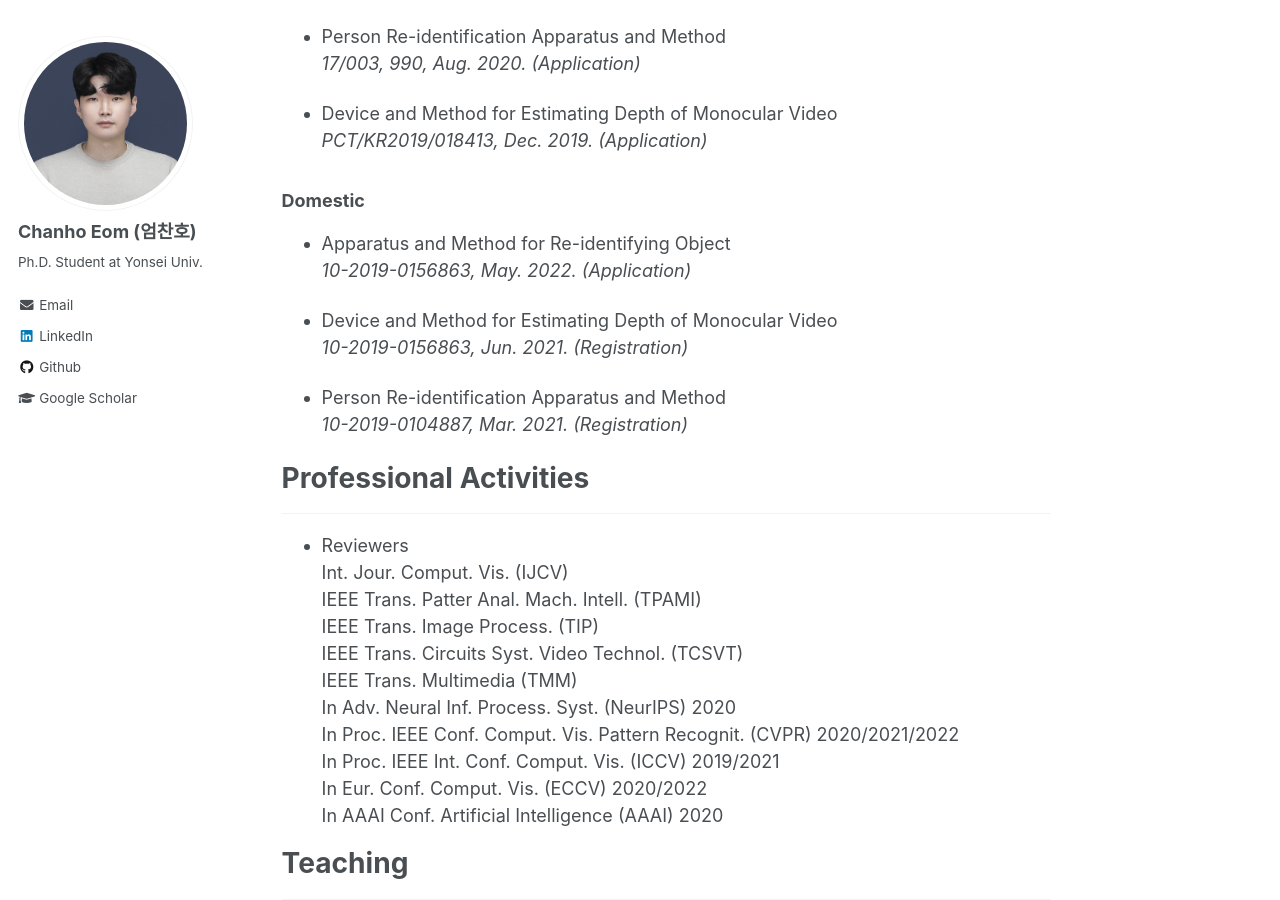
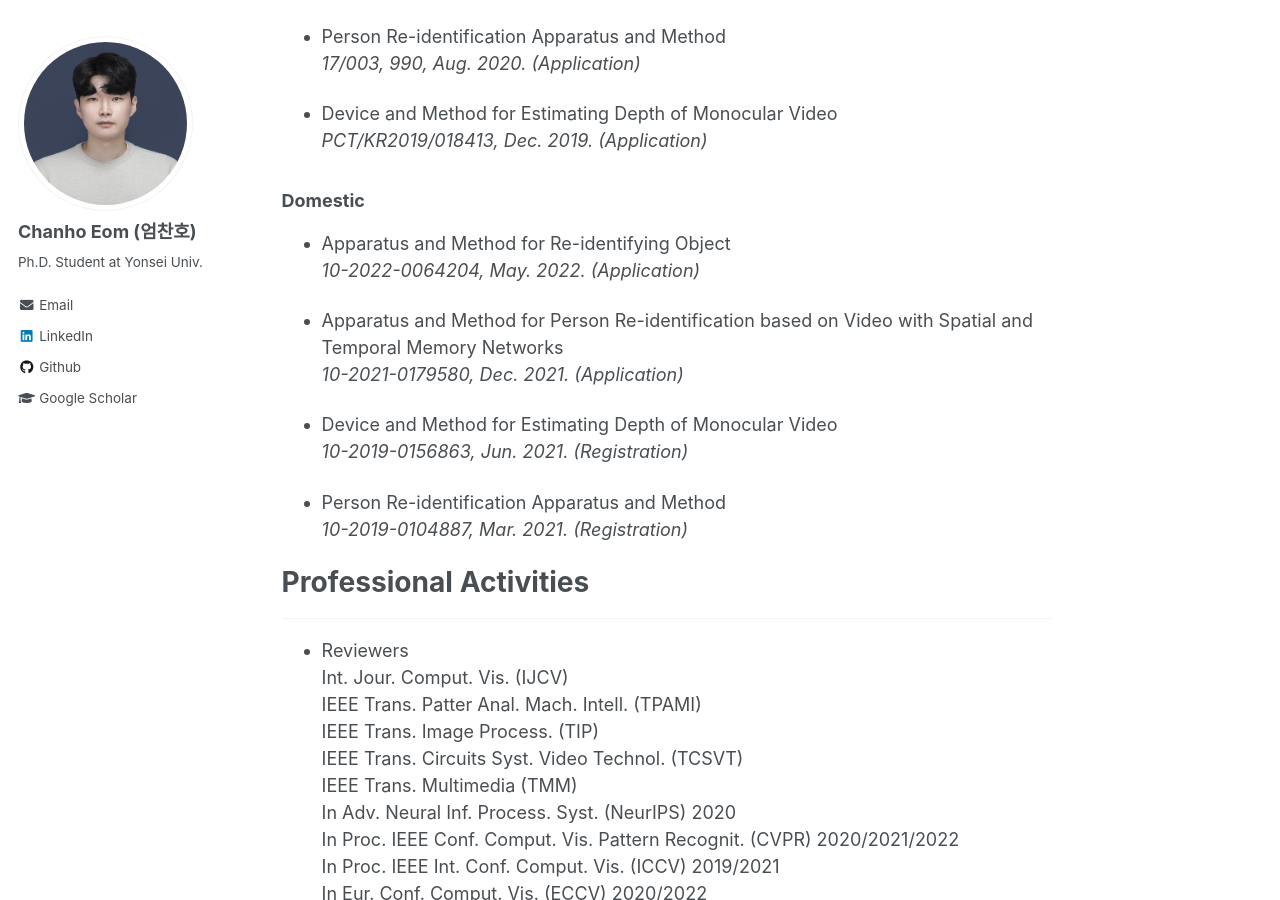
Before and after one commit to chanhoeom/chanhoEom.github.io, a Jekyll site: the page built from _pages/about.md, in a window 1280 px wide and 900 px high, scrolled down 2556 px. Built offline with Jekyll 4.4.1, drawn with Linux system fonts in a browser that asks for light colours.

Commit message:
Update about.md

```diff
--- a/_pages/about.md
+++ b/_pages/about.md
@@ -102,7 +102,10 @@ _________________
 
 ### Domestic
 * Apparatus and Method for Re-identifying Object
-*10-2019-0156863, May. 2022. (Application)*
+*10-2022-0064204, May. 2022. (Application)*
+
+* Apparatus and Method for Person Re-identification based on Video with Spatial and Temporal Memory Networks
+*10-2021-0179580, Dec. 2021. (Application)*
 
 * Device and Method for Estimating Depth of Monocular Video
 *10-2019-0156863, Jun. 2021. (Registration)*
```
